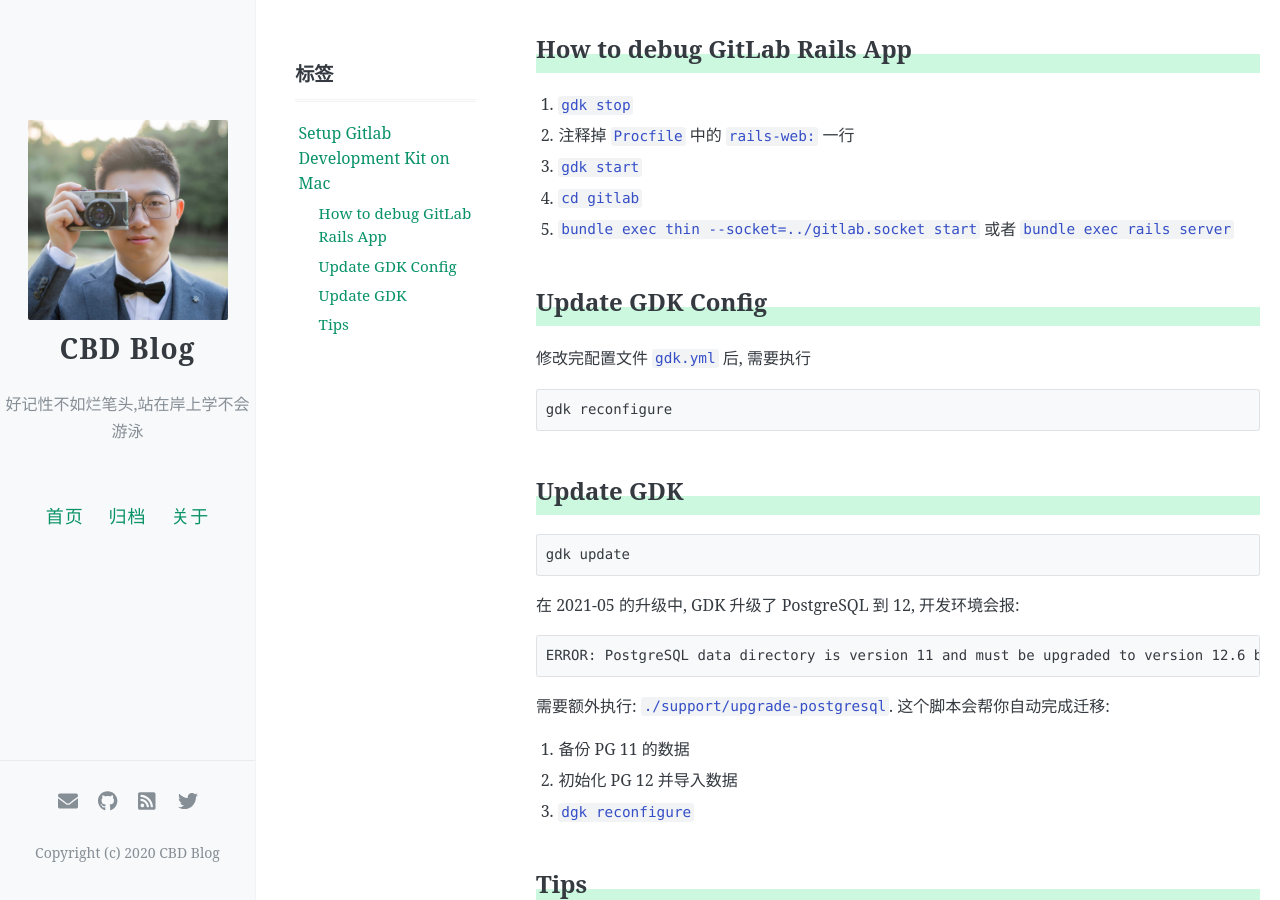
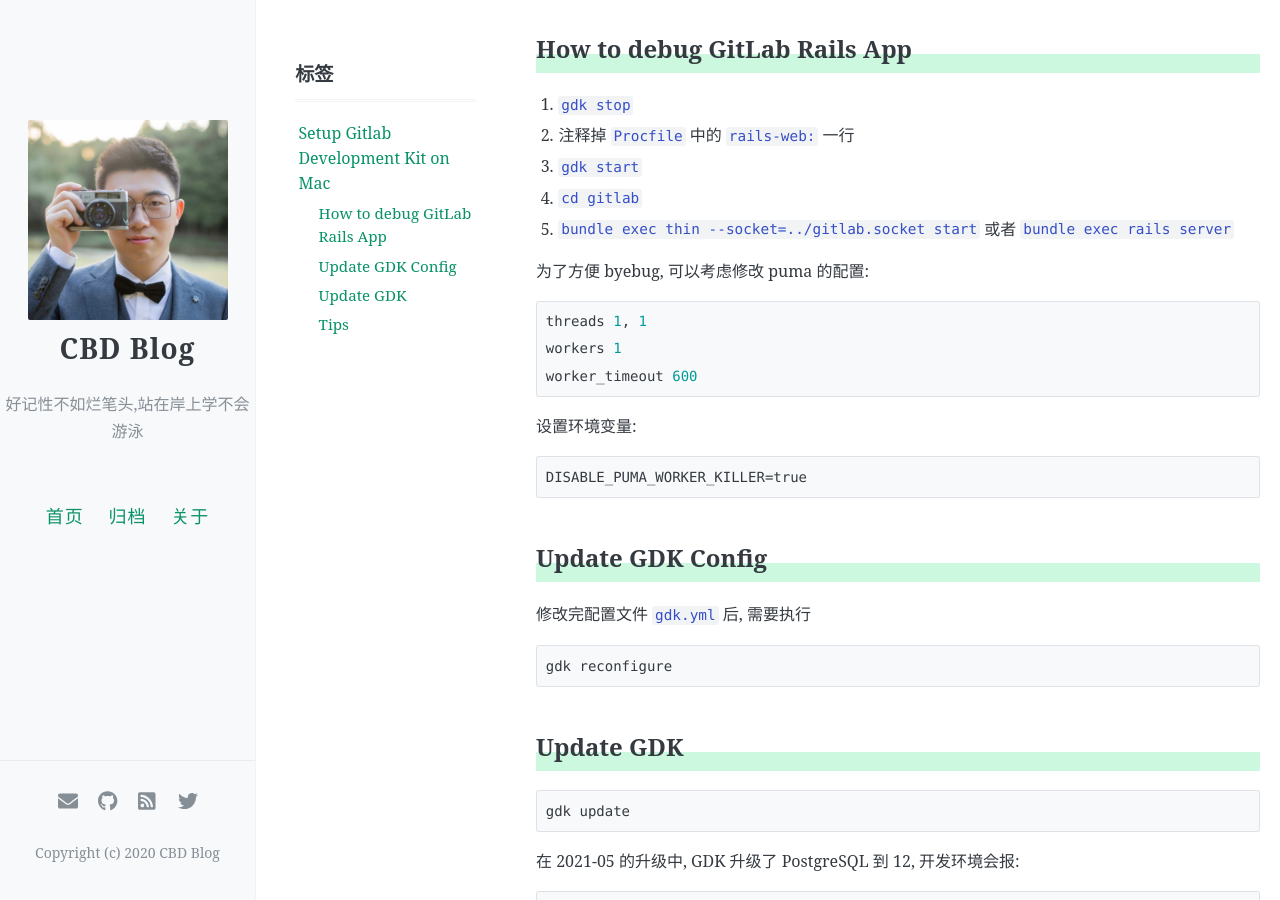
Before and after one commit to icbd/icbd.github.io, a Jekyll site: the page built from _posts/gitlab/2021-03-23-mac-setup-gdk.md, in a window 1280 px wide and 900 px high, scrolled down 993 px. Built offline with Jekyll 4.4.1, drawn with Linux system fonts in a browser that asks for light colours; comment, search, counter and statistics services are not loaded.

Commit message:
Update 2021-03-23-mac-setup-gdk.md

````diff
--- a/_posts/gitlab/2021-03-23-mac-setup-gdk.md
+++ b/_posts/gitlab/2021-03-23-mac-setup-gdk.md
@@ -49,6 +49,20 @@
 4. `cd gitlab`
 5. `bundle exec thin --socket=../gitlab.socket start`  或者 `bundle exec rails server`
 
+为了方便 byebug, 可以考虑修改 puma 的配置:
+
+```ruby
+threads 1, 1
+workers 1
+worker_timeout 600
+```
+
+设置环境变量:
+
+```text
+DISABLE_PUMA_WORKER_KILLER=true
+```
+
 ## Update GDK Config
 
 修改完配置文件 `gdk.yml` 后, 需要执行
````
